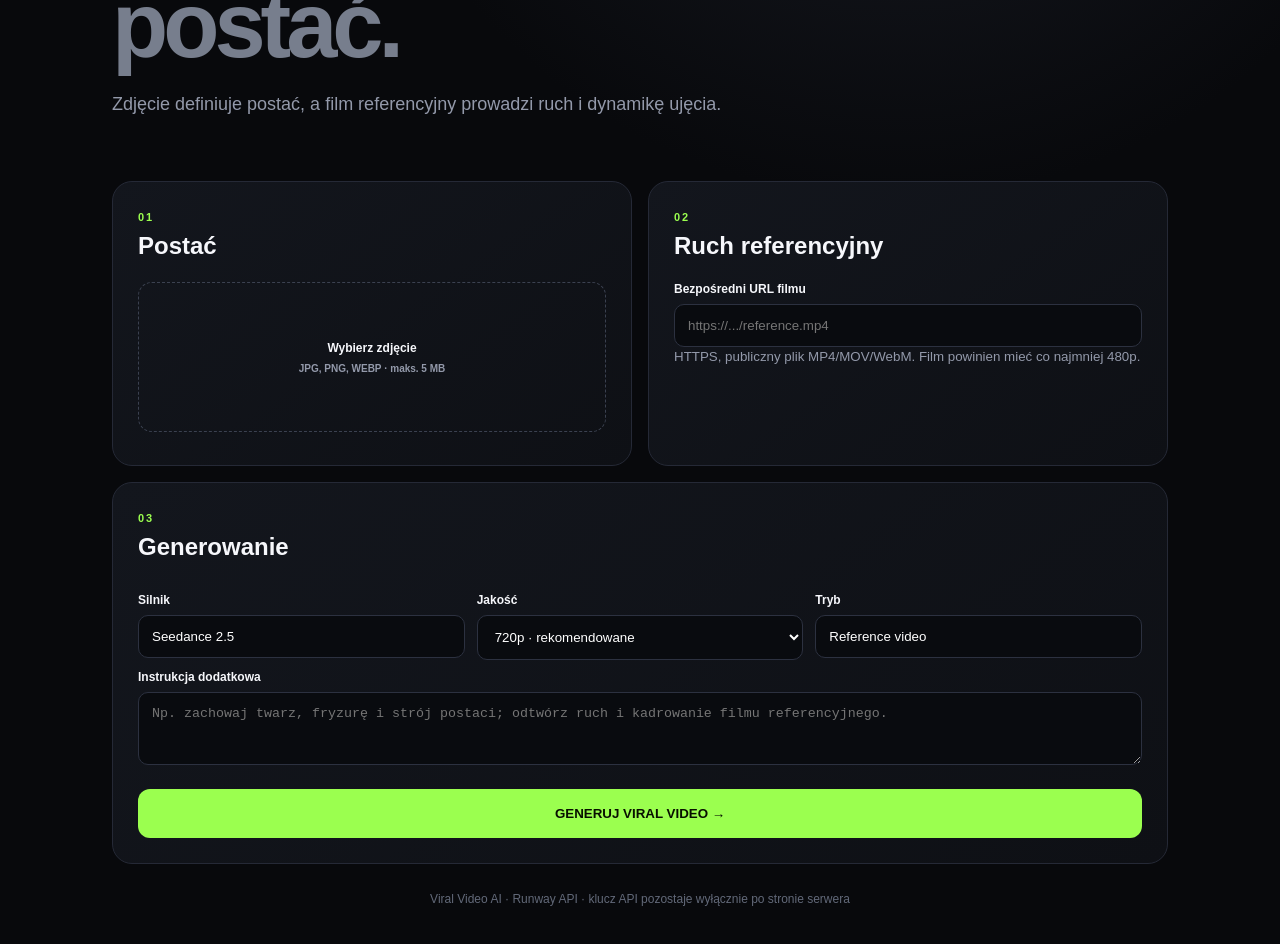
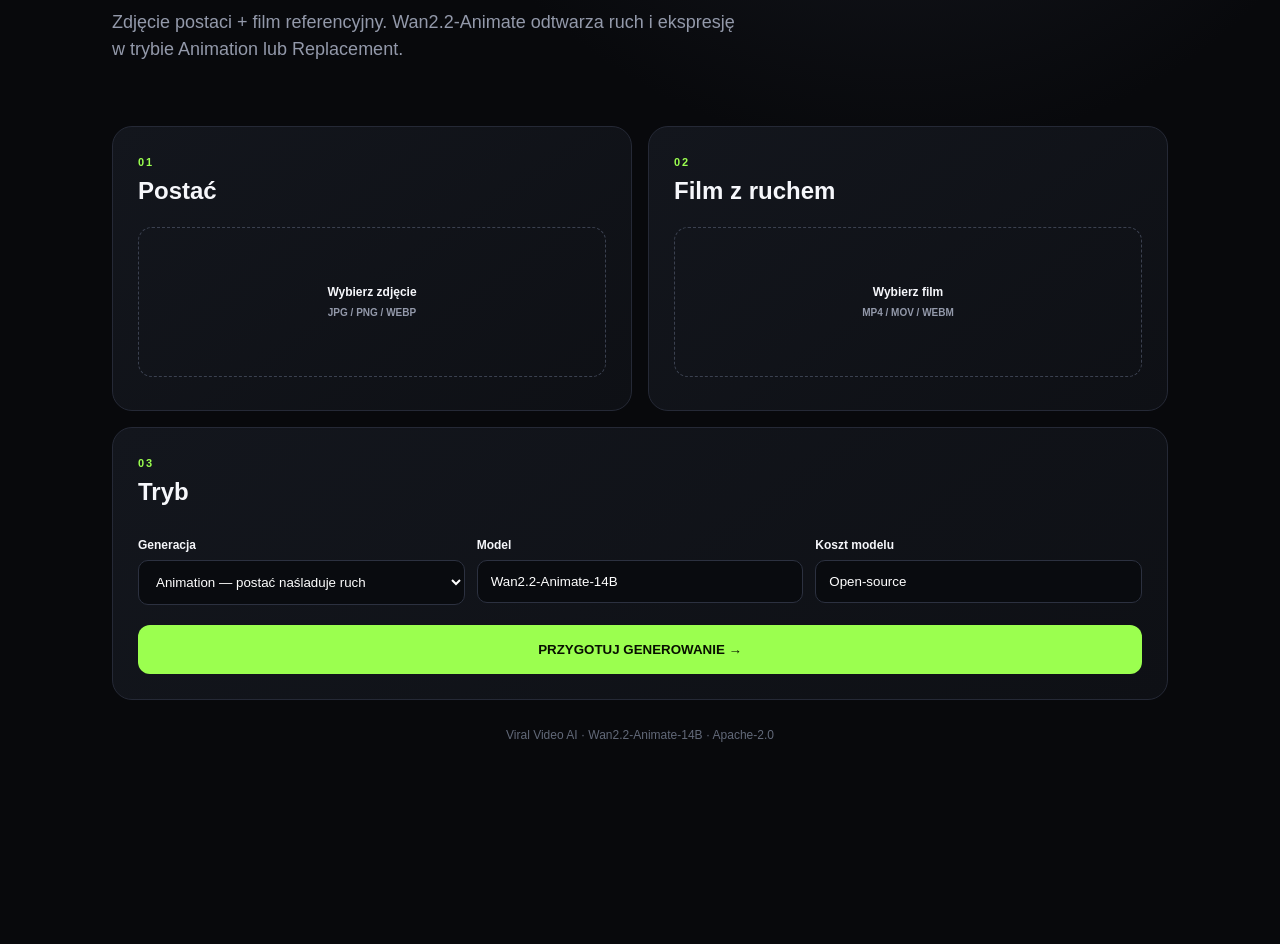
Before and after one commit to Adrikoos/Viral-Video-AI, a Next.js app: page / in a window 1280 px wide. Shown: the part 360-1304 px from the top of the page. After the commit the page ends 1162 px from the top, so only its background shows below. Built offline with nearby package versions, Linux system fonts and the light colour scheme; no server answers.

Commit message:
Switch Viral Video AI to free Wan2.2 Animate: app/page.js

```diff
--- a/app/page.js
+++ b/app/page.js
@@ -1,46 +1,18 @@
 "use client";
-import { useEffect, useState } from "react";
-
-const sleep = ms => new Promise(r => setTimeout(r, ms));
-
-export default function Home() {
-  const [image,setImage]=useState(null), [referenceUrl,setReferenceUrl]=useState(""), [prompt,setPrompt]=useState("");
-  const [quality,setQuality]=useState("720p"), [status,setStatus]=useState("idle"), [message,setMessage]=useState("");
-  const [videoUrl,setVideoUrl]=useState(""), [api,setApi]=useState(null);
-
-  useEffect(()=>{ fetch("/api/health").then(r=>r.json()).then(setApi).catch(()=>setApi({ok:false})); },[]);
-
-  async function generate(e){
-    e.preventDefault(); setMessage(""); setVideoUrl("");
-    if(!image) return setMessage("Dodaj zdjęcie postaci.");
-    if(!referenceUrl) return setMessage("Wklej bezpośredni publiczny URL do filmu referencyjnego.");
-    if(image.size>5*1024*1024) return setMessage("Zdjęcie może mieć maksymalnie 5 MB.");
-    setStatus("loading");
-    try{
-      const imageData=await new Promise((resolve,reject)=>{const r=new FileReader();r.onload=()=>resolve(r.result);r.onerror=reject;r.readAsDataURL(image)});
-      const start=await fetch("/api/generate",{method:"POST",headers:{"Content-Type":"application/json"},body:JSON.stringify({imageData,referenceUrl,prompt,quality})});
-      const job=await start.json(); if(!start.ok) throw new Error(job.error||"Nie udało się uruchomić generowania.");
-      setMessage("Film jest generowany. Możesz pozostawić tę kartę otwartą.");
-      for(let i=0;i<120;i++){
-        await sleep(5000);
-        const res=await fetch("/api/status?id="+encodeURIComponent(job.jobId),{cache:"no-store"});
-        const data=await res.json(); if(!res.ok) throw new Error(data.error||"Błąd sprawdzania statusu.");
-        if(data.status==="SUCCEEDED"){
-          setVideoUrl(data.videoUrl); setMessage("Gotowe — film został wygenerowany."); setStatus("done"); return;
-        }
-        if(data.status==="FAILED"||data.status==="CANCELLED") throw new Error(data.error||"Generowanie nie powiodło się.");
-      }
-      throw new Error("Generowanie trwa dłużej niż oczekiwano. Spróbuj ponownie za chwilę.");
-    }catch(err){setStatus("error");setMessage(err.message||"Wystąpił błąd.");}
-  }
-
-  return <main className="shell">
-    <header><div className="brand">VIRAL <span>VIDEO AI</span></div><div className={"pill "+(api?.configured?"on":"")}>{api?.configured?"RUNWAY READY":"SETUP REQUIRED"}</div></header>
-    <section className="hero"><div className="eyebrow">PRO · SEEDANCE 2.5</div><h1>Odtwórz ruch.<br/><em>Zachowaj swoją postać.</em></h1><p>Zdjęcie definiuje postać, a film referencyjny prowadzi ruch i dynamikę ujęcia.</p></section>
-    <form onSubmit={generate} className="grid">
-      <div className="card"><span className="step">01</span><h2>Postać</h2><label className="upload"><input type="file" accept="image/jpeg,image/png,image/webp" onChange={e=>setImage(e.target.files?.[0]||null)}/><b>{image?image.name:"Wybierz zdjęcie"}</b><small>JPG, PNG, WEBP · maks. 5 MB</small></label></div>
-      <div className="card"><span className="step">02</span><h2>Ruch referencyjny</h2><label>Bezpośredni URL filmu</label><input className="field" type="url" placeholder="https://.../reference.mp4" value={referenceUrl} onChange={e=>setReferenceUrl(e.target.value)} required/><small className="hint">HTTPS, publiczny plik MP4/MOV/WebM. Film powinien mieć co najmniej 480p.</small></div>
-      <div className="card wide"><span className="step">03</span><h2>Generowanie</h2><div className="controls"><div><label>Silnik</label><input className="field" value="Seedance 2.5" disabled/></div><div><label>Jakość</label><select value={quality} onChange={e=>setQuality(e.target.value)}><option value="480p">480p · szybciej/taniej</option><option value="720p">720p · rekomendowane</option><option value="1080p">1080p · premium</option></select></div><div><label>Tryb</label><input className="field" value="Reference video" disabled/></div></div><label>Instrukcja dodatkowa</label><textarea className="field" rows="3" placeholder="Np. zachowaj twarz, fryzurę i strój postaci; odtwórz ruch i kadrowanie filmu referencyjnego." value={prompt} onChange={e=>setPrompt(e.target.value)}/><button disabled={status==="loading"}>{status==="loading"?"GENEROWANIE…":"GENERUJ VIRAL VIDEO →"}</button>{message&&<div className={"notice "+status}>{message}</div>}{videoUrl&&<video className="result" controls src={videoUrl}/>}</div>
-    </form><footer>Viral Video AI · Runway API · klucz API pozostaje wyłącznie po stronie serwera</footer>
-  </main>;
+import {useEffect,useState} from "react";
+export default function Home(){
+ const [image,setImage]=useState(null),[video,setVideo]=useState(null),[mode,setMode]=useState("animate"),[message,setMessage]=useState(""),[api,setApi]=useState(null);
+ useEffect(()=>{fetch("/api/health").then(r=>r.json()).then(setApi).catch(()=>setApi({ok:false}))},[]);
+ async function submit(e){e.preventDefault();setMessage("");
+  if(!image||!video)return setMessage("Dodaj zdjęcie postaci i film z ruchem.");
+  setMessage("Przygotowuję pliki…");
+  const fd=new FormData();fd.append("image",image);fd.append("video",video);fd.append("mode",mode);
+  try{const r=await fetch("/api/generate",{method:"POST",body:fd});const d=await r.json();if(!r.ok)throw new Error(d.error);setMessage(d.message||"Pliki gotowe.");}catch(err){setMessage(err.message||"Błąd.");}
+ }
+ return <main className="shell"><header><div className="brand">VIRAL <span>VIDEO AI</span></div><div className={"pill "+(api?.configured?"on":"")}>{api?.configured?"WAN READY":"FREE / LOCAL"}</div></header>
+ <section className="hero"><div className="eyebrow">WAN2.2 ANIMATE · OPEN SOURCE</div><h1>Przenieś ruch.<br/><em>Zachowaj postać.</em></h1><p>Zdjęcie postaci + film referencyjny. Wan2.2-Animate odtwarza ruch i ekspresję w trybie Animation lub Replacement.</p></section>
+ <form onSubmit={submit} className="grid"><div className="card"><span className="step">01</span><h2>Postać</h2><label className="upload"><input type="file" accept="image/*" onChange={e=>setImage(e.target.files?.[0]||null)}/><b>{image?image.name:"Wybierz zdjęcie"}</b><small>JPG / PNG / WEBP</small></label></div>
+ <div className="card"><span className="step">02</span><h2>Film z ruchem</h2><label className="upload"><input type="file" accept="video/mp4,video/webm,video/quicktime" onChange={e=>setVideo(e.target.files?.[0]||null)}/><b>{video?video.name:"Wybierz film"}</b><small>MP4 / MOV / WEBM</small></label></div>
+ <div className="card wide"><span className="step">03</span><h2>Tryb</h2><div className="controls"><div><label>Generacja</label><select value={mode} onChange={e=>setMode(e.target.value)}><option value="animate">Animation — postać naśladuje ruch</option><option value="replace">Replacement — zamiana postaci w filmie</option></select></div><div><label>Model</label><input className="field" value="Wan2.2-Animate-14B" disabled/></div><div><label>Koszt modelu</label><input className="field" value="Open-source" disabled/></div></div><button>PRZYGOTUJ GENEROWANIE →</button>{message&&<div className="notice">{message}</div>}</div></form>
+ <footer>Viral Video AI · Wan2.2-Animate-14B · Apache-2.0</footer></main>
 }
```
